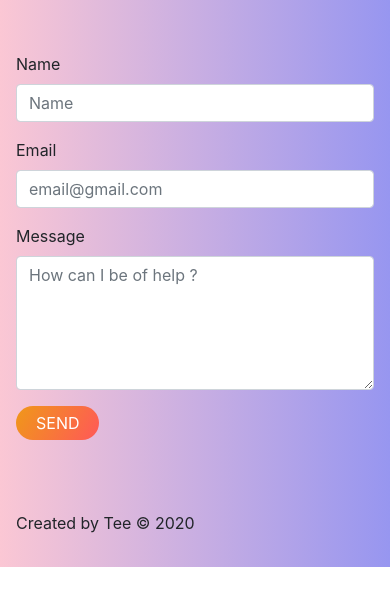
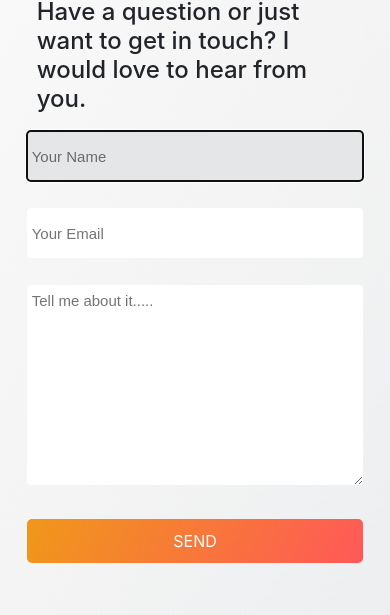
Before and after one commit to Teegreat/Tee, a Gatsby site: page /contact in a window 390 px wide. Shown: the part 290-905 px from the top of the page. Before the commit the page ends 857 px from the top, so only its background shows below. Built offline with nearby package versions, Linux system fonts and the light colour scheme; Gatsby itself is replaced by a stand-in of ours.

Commit message:
updated contact form, about page and new project

```diff
--- a/gatsby-config.js
+++ b/gatsby-config.js
@@ -13,6 +13,7 @@ module.exports = {
     "gatsby-plugin-react-helmet",
 
     "gatsby-plugin-sass",
+    "gatsby-plugin-styled-components",
     {
       resolve: "gatsby-source-filesystem",
       options: {
--- a/package.json
+++ b/package.json
@@ -18,11 +18,13 @@
     "@fortawesome/free-brands-svg-icons": "^5.12.0",
     "@fortawesome/free-solid-svg-icons": "^5.12.0",
     "@fortawesome/react-fontawesome": "^0.1.8",
+    "babel-plugin-styled-components": "^1.10.7",
     "gatsby": "^2.18.12",
     "gatsby-image": "^2.2.37",
     "gatsby-plugin-react-helmet": "^3.1.18",
     "gatsby-plugin-sass": "^2.1.26",
     "gatsby-plugin-sharp": "^2.3.10",
+    "gatsby-plugin-styled-components": "^3.3.2",
     "gatsby-remark-images": "^3.1.39",
     "gatsby-remark-relative-images": "^0.2.3",
     "gatsby-source-filesystem": "^2.1.43",
@@ -33,7 +35,8 @@
     "react-dom": "^16.12.0",
     "react-fontawesome": "^1.7.1",
     "react-helmet": "^5.2.1",
-    "react-typist": "^2.0.5"
+    "react-typist": "^2.0.5",
+    "styled-components": "^5.1.0"
   },
   "devDependencies": {
     "prettier": "^1.19.1"
--- a/src/components/contact.js
+++ b/src/components/contact.js
@@ -1,54 +1,96 @@
 import React from "react"
+import PropTypes from "prop-types"
+import styled from "styled-components"
+
+import "./contactform.css"
+
 import bootstrap from "../components/bootstrap.min.css"
 import indexStyles from "../pages/index.module.scss"
 
 export default function Contact() {
   return (
-    <section className="contact ">
-      <div className="row">
-        <div className=" col-sm-8 col-md-6 mx-auto">
-          <form
-            action="https://formspree.io/teewebby64@gmail.com"
-            method="POST"
-          >
-            {/* name */}
-            <div className="form-group">
-              <label htmlFor="name">Name</label>
+    // <section className="contact ">
+    //   <div className=" row">
+    //     <div className=" col-sm-8 col-md-6 mx-auto ">
+    //       <form
+    //         action="https://formspree.io/teewebby64@gmail.com"
+    //         method="POST"
+    //       >
+    //         {/* name */}
+    //         <div className="form-group">
+    //           <label htmlFor="name">Name</label>
+    //           <input
+    //             type="text"
+    //             className="form-control"
+    //             name="name"
+    //             id="name"
+    //             placeholder="Name"
+    //           />
+    //         </div>
+    //         {/* email */}
+    //         <div className="form-group">
+    //           <label htmlFor="email">Email</label>
+    //           <input
+    //             type="text"
+    //             className="form-control"
+    //             name="email"
+    //             id="email"
+    //             placeholder="email@gmail.com"
+    //           />
+    //         </div>
+    //         {/* description */}
+    //         <div className="form-group">
+    //           <label htmlFor="description">Message</label>
+    //           <textarea
+    //             name="description"
+    //             id="description"
+    //             className="form-control"
+    //             rows="5"
+    //             placeholder="How can I be of help ?"
+    //           ></textarea>
+    //         </div>
+    //         {/* submit */}
+    //         <button className={indexStyles.button}>Send</button>
+    //       </form>
+    //     </div>
+    //   </div>
+    // </section>
+
+    <div id="contact-form">
+      <div>
+        <h4 style={{ padding: "10px" }}>
+          Have a question or just want to get in touch? I would love to hear
+          from you.
+        </h4>
+      </div>
+      <form method="post" action="https://formspree.io/teewebby64@gmail.com">
+        <div>
+          <label for="name">
             <input
               type="text"
-                className="form-control"
+              placeholder="Your Name"
               name="name"
-                id="name"
-                placeholder="Name"
+              autofocus="autofocus"
             />
+          </label>
         </div>
-            {/* email */}
-            <div className="form-group">
-              <label htmlFor="email">Email</label>
-              <input
-                type="text"
-                className="form-control"
-                name="email"
-                id="email"
-                placeholder="email@gmail.com"
-              />
+        <div>
+          <label for="email">
+            <input type="email" name="email" placeholder="Your Email" />
+          </label>
         </div>
-            {/* description */}
-            <div className="form-group">
-              <label htmlFor="description">Message</label>
+        <div>
+          <label for="message">
             <textarea
-                name="description"
-                id="description"
-                className="form-control"
-                rows="5"
-                placeholder="How can I be of help ?"
+              name="message"
+              placeholder="Tell me about it....."
             ></textarea>
+          </label>
         </div>
-            {/* submit */}
-            <button className={indexStyles.button}>Send</button>
+        <div>
+          <button type="submit">SEND</button>
+        </div>
       </form>
     </div>
-      </div>
-    </section>
   )
 }
--- /dev/null
+++ b/src/components/contactform.css
@@ -0,0 +1,97 @@
+h4 {
+  margin: 0 0 50px 0;
+}
+#contact-form {
+  /* background-color: rgba(72, 72, 72, 0.7); */
+  padding: 10px 20px 30px 20px;
+  max-width: 100%;
+  margin-top: 30px;
+  border-radius: 7px;
+  -webkit-border-radius: 7px;
+  -moz-border-radius: 7px;
+}
+#contact-form input,
+#contact-form select,
+#contact-form textarea,
+#contact-form label {
+  font-size: 15px;
+  width: 100%;
+  margin-bottom: 2px;
+  font-family: Arial, san-serif;
+  color: black;
+}
+#contact-form input,
+#contact-form select,
+#contact-form textarea {
+  width: 100%;
+  background: #fff;
+  border: 0;
+  -moz-border-radius: 4px;
+  -webkit-border-radius: 4px;
+  border-radius: 4px;
+  margin-bottom: 25px;
+  padding: 5px;
+  color: black;
+}
+#contact-form input:focus,
+#contact-form select:focus,
+#contact-form textarea:focus {
+  background-color: #e5e6e7;
+}
+#contact-form textarea {
+  width: 100%;
+  height: 200px;
+}
+
+#contact-form input {
+  width: 100%;
+  height: 50px;
+}
+#contact-form button[type="submit"] {
+  cursor: pointer;
+  width: 100%;
+  border: none;
+  background-image: linear-gradient(-60deg, #ff5858 0%, #f09819 100%);
+  /* background-image: linear-gradient(bottom, #8c1c50 0%, #991d57 52%);
+    background-image: -moz-linear-gradient(bottom, #8c1c50 0%, #991d57 52%);
+    background-image: -webkit-linear-gradient(bottom, #8c1c50 0%, #991d57 52%); */
+  color: #fff;
+  margin: 0 0 5px;
+  padding: 10px;
+  border-radius: 5px;
+}
+#contact-form button[type="submit"]:hover {
+  /* background-image: linear-gradient(bottom, #9c215a 0%, #a82767 52%);
+    background-image: -moz-linear-gradient(bottom, #9c215a 0%, #a82767 52%);
+    background-image: -webkit-linear-gradient(bottom, #9c215a 0%, #a82767 52%); */
+  background-image: linear-gradient(-60deg, #ff5858 0%, #f09819 100%);
+  -webkit-transition: background 0.3s ease-in-out;
+  -moz-transition: background 0.3s ease-in-out;
+  transition: background-color 0.3s ease-in-out;
+}
+#contact-form button[type="submit"]:active {
+  box-shadow: inset 0 1px 3px rgba(0, 0, 0, 0.5);
+}
+input:required,
+textarea:required {
+  box-shadow: none;
+  -moz-box-shadow: none;
+  -webkit-box-shadow: none;
+  -o-box-shadow: none;
+}
+#contact-form .required {
+  font-weight: bold;
+  color: #111111;
+}
+
+/* Make form look nice on smaller screens */
+@media only screen and (max-width: 580px) {
+  #contact-form {
+    left: 3%;
+    margin-right: 3%;
+    width: 100%;
+    margin-left: 0;
+    padding-left: 3%;
+    padding-right: 3%;
+  }
+}
--- a/src/pages/about.module.scss
+++ b/src/pages/about.module.scss
@@ -2,7 +2,7 @@
   position: relative;
   width: 200px;
   border-radius: 50%;
-  margin-right: 2rem;
+  // margin-right: 2rem;
   -webkit-box-shadow: 0px 20px 30px 0px rgba(0, 0, 0, 0.15);
   -moz-box-shadow: 0px 20px 30px 0px rgba(0, 0, 0, 0.15);
   box-shadow: 0px 20px 30px 0px rgba(0, 0, 0, 0.15);
--- a/src/pages/contact.js
+++ b/src/pages/contact.js
@@ -18,9 +18,10 @@ const contactUs = () => {
   return (
     <Layout>
       <Head title="Contact" />
+      <Contact />
 
       <div className={contactStyle.icons}>
-        <a href="https://twitter.com/TeeDrumz1" class={contactStyle.iconLink}>
+        <a href="https://twitter.com/TeeGreat" class={contactStyle.iconLink}>
           <FontAwesomeIcon icon={faTwitter} />
         </a>
 
@@ -39,7 +40,6 @@ const contactUs = () => {
           <FontAwesomeIcon icon={faLinkedin} />
         </a>
       </div>
-      <Contact />
     </Layout>
   )
 }
--- a/src/pages/contact.module.scss
+++ b/src/pages/contact.module.scss
@@ -24,11 +24,5 @@
 
 .icon-link:hover {
   color: #fff;
-  background: #9796f0; /* fallback for old browsers */
-  background: -webkit-linear-gradient(
-    to right,
-    #fbc7d4,
-    #9796f0
-  ); /* Chrome 10-25, Safari 5.1-6 */
-  background: linear-gradient(to right, #fbc7d4, #9796f0);
+  background-image: linear-gradient(-60deg, #ff5858 0%, #f09819 100%);
 }
--- a/src/styles/index.scss
+++ b/src/styles/index.scss
@@ -204,17 +204,19 @@ html {
 //  start
 body {
   color: hsla(0, 0%, 0%, 0.8);
-  background: #9796f0; /* fallback for old browsers */
-  background: -webkit-linear-gradient(
-    to right,
-    #fbc7d4,
-    #9796f0
-  ); /* Chrome 10-25, Safari 5.1-6 */
-  background: linear-gradient(
-    to right,
-    #fbc7d4,
-    #9796f0
-  ); /* W3C, IE 10+/ Edge, Firefox 16+, Chrome 26+, Opera 12+, Safari 7+ */
+  // background: #9796f0; /* fallback for old browsers */
+  // background: -webkit-linear-gradient(
+  //   to right,
+  //   #fbc7d4,
+  //   #9796f0
+  // ); /* Chrome 10-25, Safari 5.1-6 */
+  // background: linear-gradient(
+  //   to right,
+  //   #fbc7d4,
+  //   #9796f0
+  // ); /* W3C, IE 10+/ Edge, Firefox 16+, Chrome 26+, Opera 12+, Safari 7+ */
+
+  background-image: linear-gradient(120deg, #fdfbfb 0%, #ebedee 100%);
 
   font-family: "Poppins", sans-serif;
   font-weight: normal;
```
Also changed, not shown: src/components/project.js (+5 -4 lines), src/pages/about.js (+30 -11 lines), src/pages/projects.js (+8 -1 lines), src/images/sussan.PNG (added), 2 other files. Lines whose indentation alone changed are shown as unchanged.
